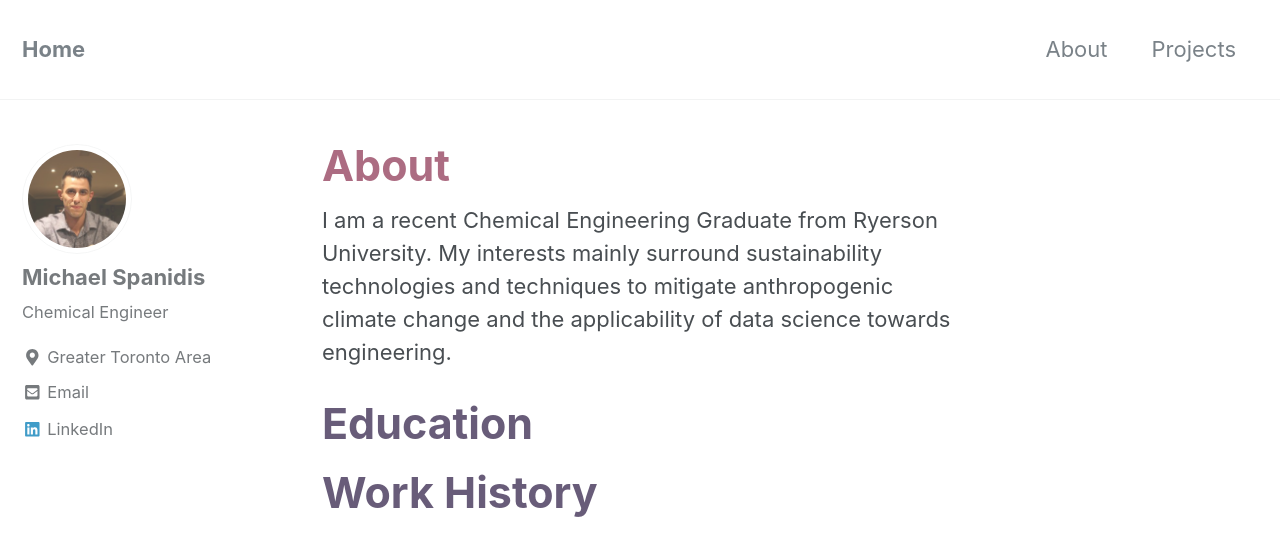
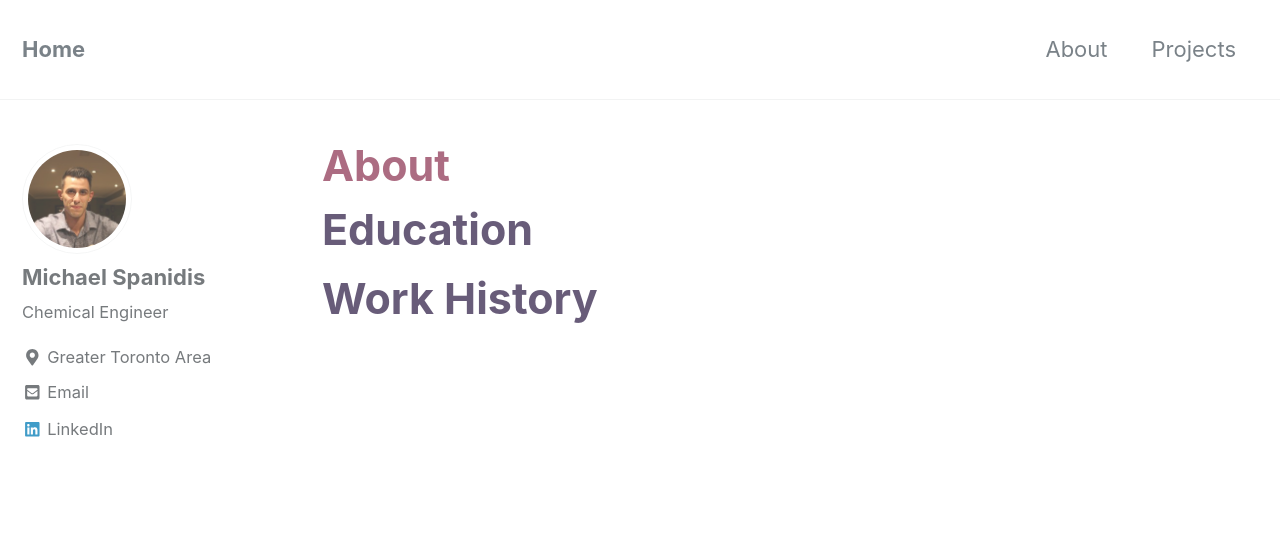
Before and after one commit to michaelspanidis/michaelspanidis.github.io, a Jekyll site: the page built from _pages/about.md, in a window 1280 px wide and 900 px high. Shown: the top 556 px of the window. Built offline with Jekyll 4.4.1, drawn with Linux system fonts in a browser that asks for light colours; nearby versions of some CDN libraries.

Commit message:
changes26

```diff
--- a/_pages/about.md
+++ b/_pages/about.md
@@ -2,7 +2,6 @@
 title: <span style="color:rgb(172,108,130); font-size:1.25em;">About</span>
 permalink: /about/
 ---
-I am a recent Chemical Engineering Graduate from Ryerson University. My interests mainly surround sustainability technologies and techniques to mitigate anthropogenic climate change and the applicability of data science towards engineering.
 
 # <span style="color:rgb(104,92,121);font-size:1.25em;">Education</span>
 
```
